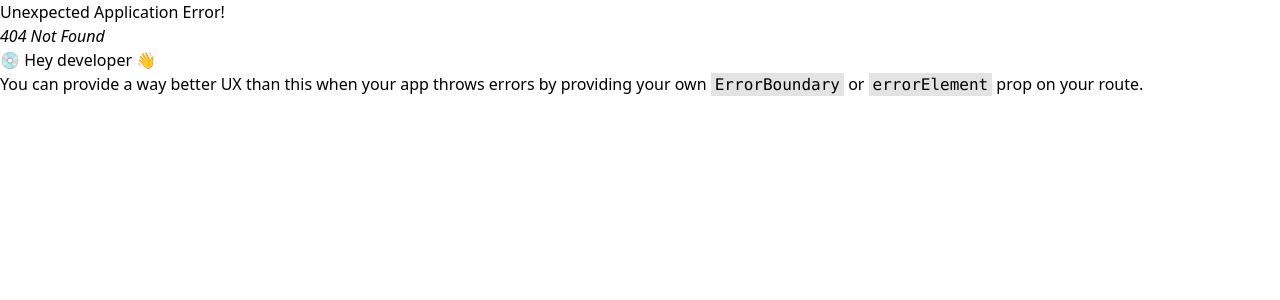
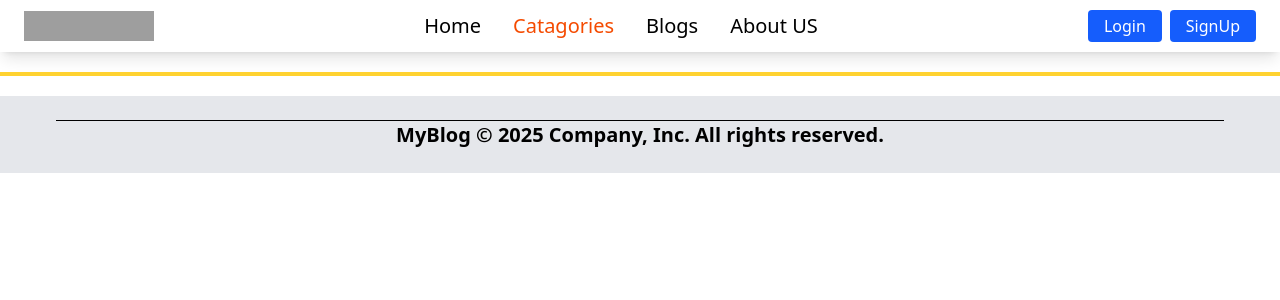
Before and after one commit to Tarasankar-create/MyBlog_React_with_Django, a React (Vite) app in the folder Blog/: page /categories/details in a window 1280 px wide. Before the commit this address had no page. Shown: the top 300 px of the page. Built offline with nearby package versions, Linux system fonts and the light colour scheme; grey boxes are pictures that could not be loaded.

Commit message:
Added details page and transfer data through context api

```diff
--- a/Blog/index.html
+++ b/Blog/index.html
@@ -7,7 +7,7 @@
   <meta name="viewport" content="width=device-width, initial-scale=1.0" />
   <link rel="preconnect" href="https://fonts.googleapis.com">
   <link rel="preconnect" href="https://fonts.gstatic.com" crossorigin>
-  <title>Vite + React</title>
+  <title>MyBlog</title>
 </head>
 
 <body>
--- a/Blog/src/Components/Catagories/Catagories.jsx
+++ b/Blog/src/Components/Catagories/Catagories.jsx
@@ -1,29 +1,35 @@
 import React, { useContext, useEffect, useState } from 'react'
 import UserContext from '../useContext/userContext'
+import { useNavigate } from 'react-router'
 
 function Catagories() {
     const [category, setCatagory] = useState(null)
-    const {setTvalue}=useContext(UserContext)
+    const { setTvalue } = useContext(UserContext)
+    const navigate=useNavigate()
     useEffect(() => {
         async function catagoriesData() {
             const res = await fetch('https://api.slingacademy.com/v1/sample-data/blog-posts')
             const data = await res.json()
             console.log(data['blogs'])
             setCatagory(data['blogs'])
-            // console.log(data['blogs'])
-            // for (let i of data['blogs']){
-            //     console.log(i['category'])
-            // }
         }
         catagoriesData()
     }, [])
+    const handleSubmit = (value) => {
+        for (let i of category) {
+           if (i['title']==value){
+            setTvalue(i)
+           }
+        }
+        navigate('details')
+    }
     return (
         <div>
             {category ? (category.map((v) => (
 
-                <div key={v.title} className='flex mt-5 px-10 h-[200px] space-y-5 cursor-pointer'>
+                <div key={v.title} className='flex mt-5 px-10 h-[200px] space-y-5 cursor-pointer' onClick={() => handleSubmit(v.title)}>
                     <div className='mr-2'>
-                        <img className='object-fill h-[200px] w-[500px]  shadow-lg' src={v.photo_url}/>
+                        <img className='object-fill h-[200px] w-[500px]  shadow-lg' src={v.photo_url} />
 
                     </div>
                     <div className=' p-3 w-full shadow-lg text-[30px] font-semibold font-serif space-y-2'>
@@ -40,6 +46,7 @@ function Catagories() {
                     </p>
                 </div>)
             }
+
         </div>
     )
 }
--- a/Blog/src/Components/Details/Details.jsx
+++ b/Blog/src/Components/Details/Details.jsx
@@ -1,10 +1,13 @@
 import React from 'react'
-
+import UserContext from '../useContext/userContext'
+import { useContext } from 'react'
 function Details() {
+    const {tvalue}=useContext(UserContext)
+    console.log(tvalue)
   return (
     <>
     <div className=' border-2 border-amber-300 px-5 my-5 text-black'>
-        <div className='flex border-0 border-black shadow-lg justify-between'>
+        {/* <div className='flex border-0 border-black shadow-lg justify-between'>
           <p className='text-red-700 text-xl'>{v['title'].toUpperCase()}</p>
           <p><span className='text-xl text-red-700'>Updated at : </span> {v['updated_at']}</p>
         </div>
@@ -16,7 +19,7 @@ function Details() {
         <div className='py-3'>
           Description : <p className='underline text-xl text-blue-600'>{v['description'].toUpperCase()}</p>
           <p>{v['content_text']}</p>
-        </div>
+        </div> */}
      </div>
     </>
   )
--- a/Blog/src/Components/Header/Header.jsx
+++ b/Blog/src/Components/Header/Header.jsx
@@ -47,7 +47,7 @@ function Header() {
             className={({ isActive }) =>
               isActive ? 'text-orange-600 ' : ''
             }
-            to='catagories'>
+            to='categories'>
             Catagories
           </NavLink>
         </li>
@@ -61,7 +61,7 @@ function Header() {
             Blogs
           </NavLink>
         </li>
-        {(!user) ? <li
+        <li
           className='list-none cursor-pointer hover:text-blue-700 '
         ><NavLink
           className={({ isActive }) =>
@@ -70,14 +70,7 @@ function Header() {
           to='About'>
             About US
           </NavLink>
-        </li> :
-          <li
-            className='list-none cursor-pointer hover:text-blue-700 '
-          ><NavLink to='About'>
-              Profile
-            </NavLink>
-          </li>
-        }
+        </li>
       </div>
       {(!user) ? <div><div className='flex gap-2'>
         <button
--- a/Blog/src/main.jsx
+++ b/Blog/src/main.jsx
@@ -3,26 +3,29 @@ import React from 'react'
 import { StrictMode } from 'react'
 import './index.css'
 import Layout from './Layout.jsx'
-import { Route,createBrowserRouter, createRoutesFromElements, RouterProvider } from 'react-router'
+import { Route, createBrowserRouter, createRoutesFromElements, RouterProvider } from 'react-router'
 import App from './App.jsx'
 import Catagories from './Components/Catagories/Catagories.jsx'
 import Contents from './Components/Contents/Contents.jsx'
 import About from './Components/About/About.jsx'
 import Signup from './Components/Register/Signup.jsx'
 import Login from './Components/Register/Login.jsx'
-import UserContextProvider from './Components/useContext/userContextProvider.jsx'
+import UserContextProvider from './Components/useContext/UserContextProvider.jsx'
+import Details from './Components/Details/Details.jsx'
 
-const route=createBrowserRouter(
+const route = createBrowserRouter(
   createRoutesFromElements(
     <>
-    <Route path='/' element={<Layout/>}>
-      <Route path='' element={<App/>}/>
-      <Route path='catagories' element={<Catagories/>}/>
-      <Route path='contents' element={<Contents/>}/>
-      <Route path='About' element={<About/>}/>
-    </Route>
-    <Route path='/signup' element={<Signup/>}/>
-    <Route path='/login' element={<Login/>}/>
+      <Route path='/' element={<Layout />}>
+        <Route path='' element={<App />} />
+        <Route path='categories' element={<Catagories />}/>
+         <Route path='categories/details' element={<Details />} />
+        <Route path='contents' element={<Contents />} />
+        <Route path='about' element={<About />} />
+
+      </Route>
+      <Route path='/signup' element={<Signup />} />
+      <Route path='/login' element={<Login />} />
     </>
 
   )
@@ -31,7 +34,7 @@ const route=createBrowserRouter(
 createRoot(document.getElementById('root')).render(
   <React.StrictMode>
     <UserContextProvider>
-    <RouterProvider router={route} />
+      <RouterProvider router={route} />
     </UserContextProvider>
   </React.StrictMode>
 )
```
